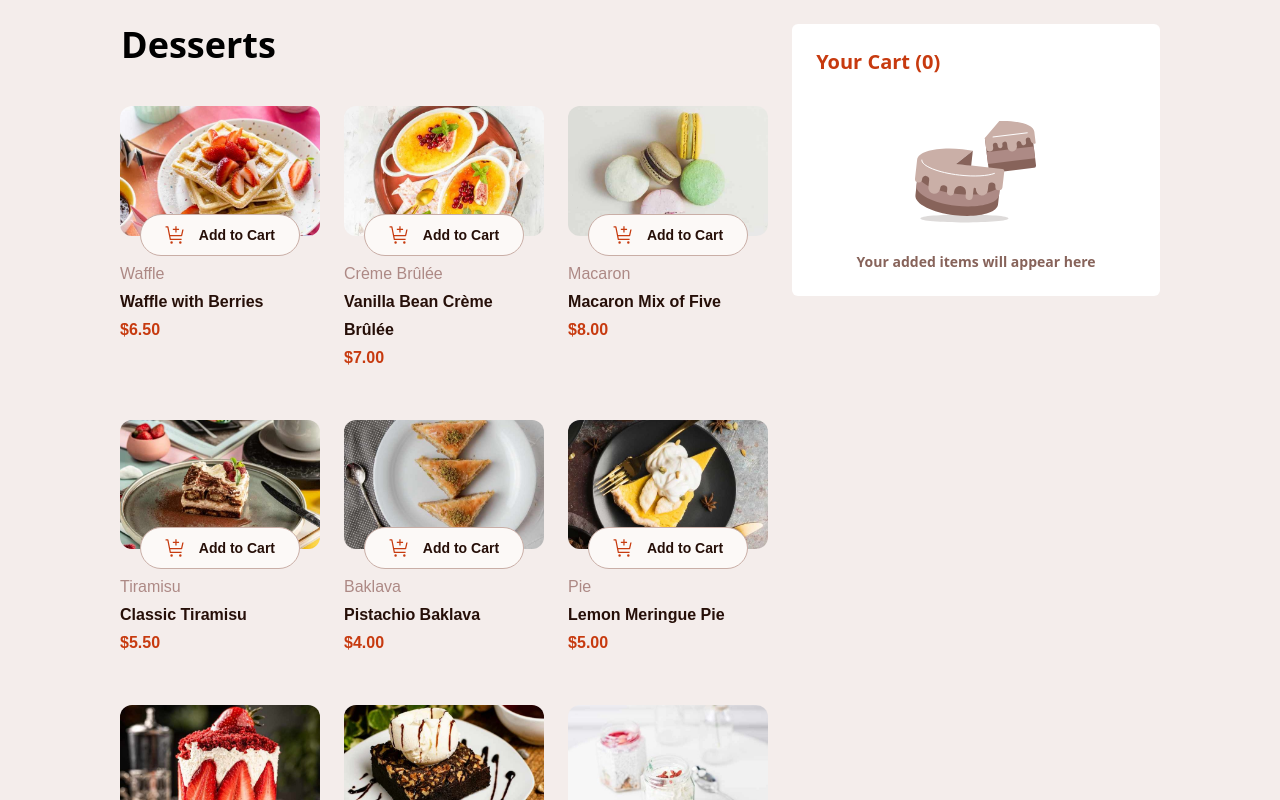
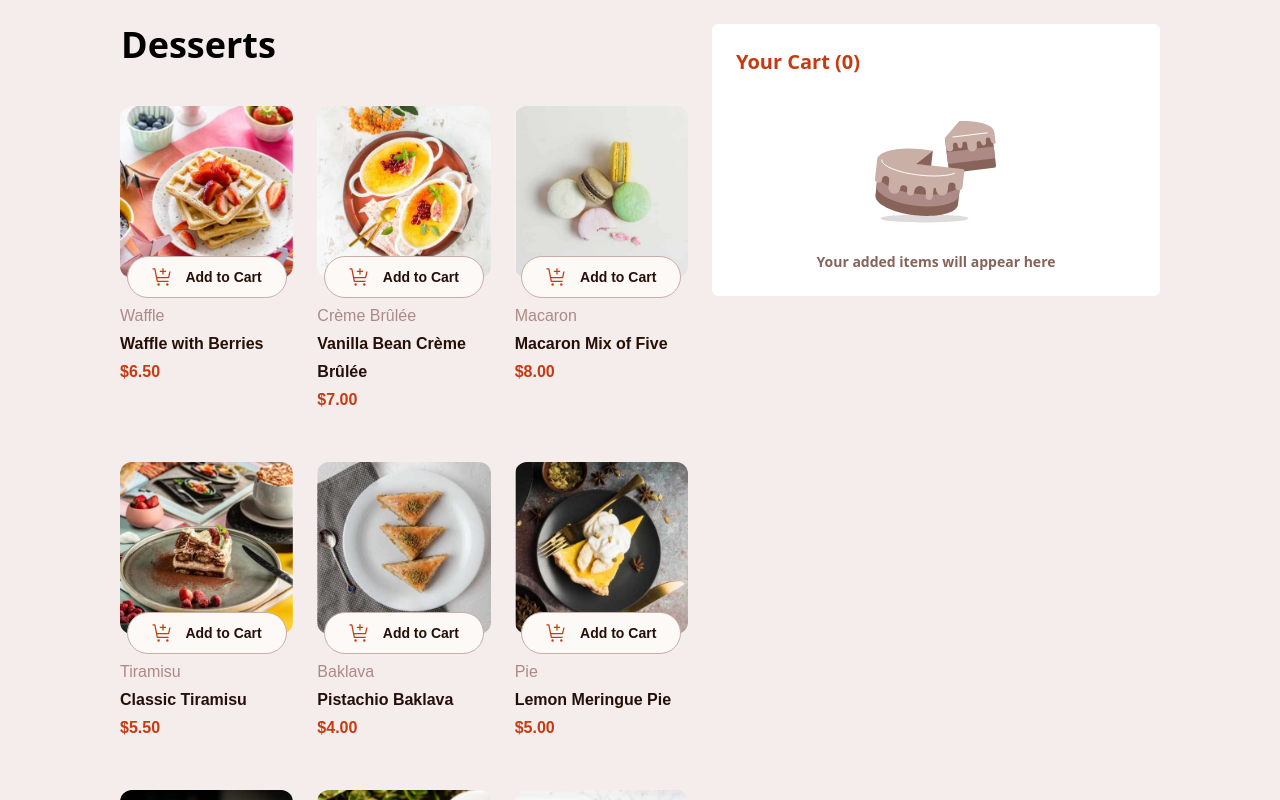
Before and after one commit to Udeme01/ProductFoodList, a React (Vite) app: page / in a window 1280 px wide. Shown: the top 800 px of the page. Built offline with nearby package versions, Linux system fonts and the light colour scheme.

Commit message:
style modification

```diff
--- a/package.json
+++ b/package.json
@@ -12,7 +12,8 @@
   "dependencies": {
     "prop-types": "^15.8.1",
     "react": "^18.3.1",
-    "react-dom": "^18.3.1"
+    "react-dom": "^18.3.1",
+    "react-responsive": "^10.0.0"
   },
   "devDependencies": {
     "@eslint/js": "^9.11.1",
--- a/src/components/Cart.jsx
+++ b/src/components/Cart.jsx
@@ -9,7 +9,6 @@ import { DessertCartContext } from "./store/dessert-cart-context";
 
 const Cart = ({ title }) => {
   const { dessertItems } = useContext(DessertCartContext);
-  console.log(dessertItems);
 
   const totalPrice = dessertItems.reduce(
     (acc, item) => acc + item.price * item.quantity,
--- a/src/components/CartList.jsx
+++ b/src/components/CartList.jsx
@@ -5,8 +5,7 @@ import PropTypes from "prop-types";
 import { DessertCartContext } from "./store/dessert-cart-context";
 
 const CartList = ({ name, price, quantity, modalOpen, thumbnail }) => {
-  const { dessertItems, removeItemFromCart } = useContext(DessertCartContext);
-  console.log(dessertItems);
+  const { removeItemFromCart } = useContext(DessertCartContext);
 
   return (
     <li
--- a/src/components/OrderConfirm.jsx
+++ b/src/components/OrderConfirm.jsx
@@ -10,7 +10,6 @@ import CartList from "./CartList";
 
 const OrderConfirm = ({ title, modalOpen }) => {
   const { dessertItems } = useContext(DessertCartContext);
-  console.log(dessertItems);
 
   const totalPrice = dessertItems.reduce(
     (acc, item) => acc + item.price * item.quantity,
@@ -36,7 +35,6 @@ const OrderConfirm = ({ title, modalOpen }) => {
         <ul className="flex items-center justify-between border-b border-b-rose100 pb-4 mb-5 flex-col">
           {dessertItems.map((dessertItem) => {
             const { thumbnail } = dessertItem.image;
-            console.log(thumbnail);
             return (
               <CartList
                 key={`${dessertItem.name}-${dessertItem.category}`}
--- a/src/components/ProductItem.jsx
+++ b/src/components/ProductItem.jsx
@@ -6,6 +6,8 @@ import incrementQuantityIcon from "/assets/images/icon-increment-quantity.svg";
 
 import { useContext } from "react";
 import { DessertCartContext } from "./store/dessert-cart-context";
+
+import useMediaQuery from "../_hooks/useMediaQuery";
 
 const ProductItem = ({ dessert }) => {
   const { addItemToCart, updateCartItemQuantity, dessertItems } =
@@ -22,17 +24,19 @@ const ProductItem = ({ dessert }) => {
     (productItem) => productItem.name === name
   );
 
-  // const isDesktop = useMediaQuery(
-  //   "(min-width: 1300px) and (max-width: 2400px)"
-  // );
-  // const isTablet = useMediaQuery("(min-width: 600px) and (max-width: 1299px)");
+  const isDesktop = useMediaQuery(
+    "(min-width: 1300px) and (max-width: 2400px)"
+  );
+  const isTablet = useMediaQuery("(min-width: 600px) and (max-width: 1299px)");
+
+  const imageSrc = isDesktop ? desktop : isTablet ? tablet : mobile;
 
   return (
     <li key={name}>
       <article className="relative flex flex-col mt-6 rounded-xl">
         <div className="rounded-xl">
           <img
-            src={mobile}
+            src={imageSrc}
             alt="Waffle with Berries"
             className={`rounded-xl ${
               dessertItems.length !== 0 && isInCart && "border-2 border-red"
@@ -42,11 +46,14 @@ const ProductItem = ({ dessert }) => {
 
         {dessertItems.length !== 0 && isInCart ? (
           <div className="absolute -bottom-5 font-redHat600 text-sm bg-red left-0 right-0 w-[10rem] mx-auto px-6 py-[12px] rounded-full flex justify-between items-center cursor-pointer">
-            <button onClick={() => updateCartItemQuantity(name, -1)}>
+            <button
+              onClick={() => updateCartItemQuantity(name, -1)}
+              className=""
+            >
               <img
                 src={decrementQuantityIcon}
                 alt="decrement quantity icon"
-                className="border border-white p-1 rounded-full w-[1.2rem] h-[1.2rem] flex items-center justify-center"
+                className="border border-white p-1 rounded-full w-[1.25rem] h-[1.25rem] flex items-center justify-center hover:border-2 hover:border-white"
               />
             </button>
 
@@ -61,7 +68,7 @@ const ProductItem = ({ dessert }) => {
               <img
                 src={incrementQuantityIcon}
                 alt="increment quantity icon"
-                className="border border-white p-1 rounded-full"
+                className="border border-white p-1 rounded-full w-[1.25rem] h-[1.25rem] flex items-center justify-center hover:border-2 hover:border-white"
               />
             </button>
           </div>
@@ -92,6 +99,8 @@ ProductItem.propTypes = {
     price: PropTypes.number.isRequired,
     image: PropTypes.shape({
       mobile: PropTypes.string.isRequired,
+      tablet: PropTypes.string.isRequired,
+      desktop: PropTypes.string.isRequired,
     }).isRequired,
   }).isRequired,
 };
```
Also changed, not shown: src/components/store/dessert-cart-context.jsx (+0 -7 lines), 1 other file (tests, documents, lock files or other folders).
